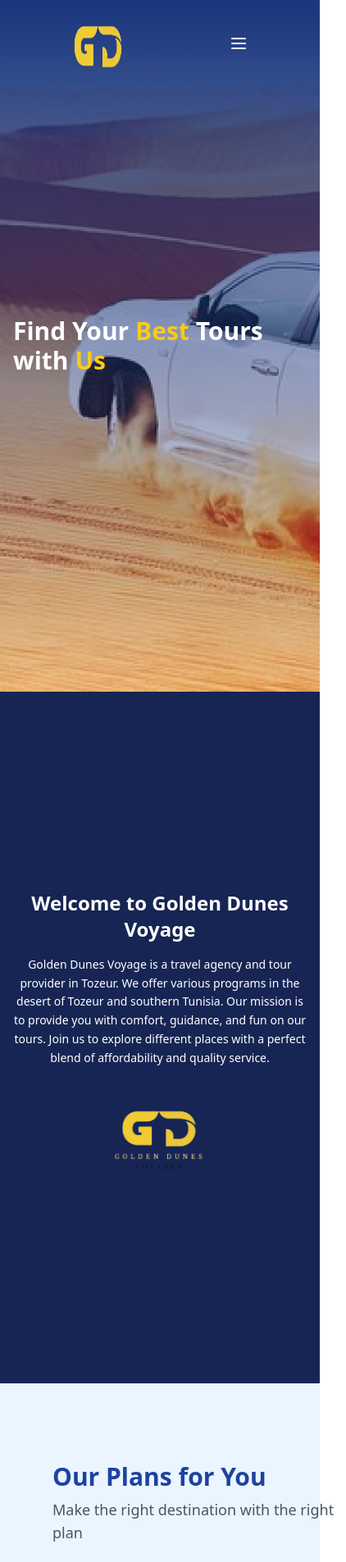
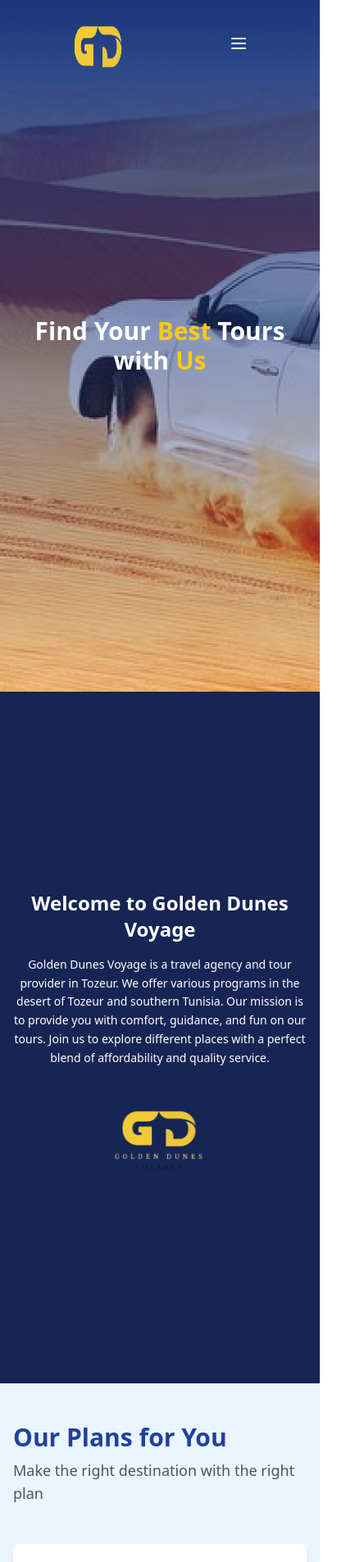
Before and after one commit to mohameddida/Agency-web, a React (Create React App) app: page / in a window 390 px wide. Shown: the top 1906 px of the page at 82% size, 422 px wide, since content can reach past the window. Built offline with nearby package versions, Linux system fonts and the light colour scheme.

Commit message:
test deploy v7

```diff
--- a/src/App.js
+++ b/src/App.js
@@ -1,24 +1,28 @@
 import React from "react";
 import AboutSection from "./components/AboutSection";
 import ContactSection from "./components/ContactSection";
-import FooterSection from "./components/FooterSeaction";
+import FooterSection from "./components/FooterSection";
 import MapSection from "./components/MapSection";
 import Navbar from "./components/NavBar";
 import PlanSection from "./components/PlanSection";
 
 const App = () => {
   return (
-    <div className="font-sans text-gray-900 ">
-      <header className="relative w-100">
+    <div className="font-sans text-gray-900">
+      {/* Header with Navbar */}
+      <header className="relative w-full">
         <Navbar />
       </header>
 
-      <main className="relative ">
-        <section id="home" className="relative w-100 ">
-          <div className="bg-custom-image bg-cover bg-center h-screen flex items-center justify-center">
+      {/* Main Content */}
+      <main className="relative">
+        {/* Home Section */}
+        <section id="home" className="relative w-full h-screen">
+          <div className="bg-custom-image bg-cover bg-center h-full flex items-center justify-center">
             <div className="absolute inset-0 bg-gradient-to-b from-dark-blue to-transparent"></div>
 
-            <div className="relative text-left px-4 sm:px-8 md:px-16 lg:px-24 max-w-screen-xl mx-auto">
+            {/* Text Content */}
+            <div className="relative text-center px-4 sm:px-8 md:px-16 lg:px-24 max-w-screen-xl mx-auto">
               <p className="text-3xl sm:text-4xl md:text-5xl lg:text-6xl font-bold text-white text-shadow">
                 Find Your <span className="text-yellow-300">Best</span> Tours
                 with <span className="text-yellow-300">Us</span>
@@ -27,24 +31,27 @@ const App = () => {
           </div>
         </section>
 
-        <section id="about" className="w-100 ">
+        {/* About Section */}
+        <section id="about" className="w-full  bg-white">
           <AboutSection />
         </section>
 
-        <section id="services">
-          {/* Services Section */}
+        {/* Services Section */}
+        <section id="services" className="w-full  bg-gray-100">
           <PlanSection />
         </section>
 
-        <section id="contact" className="w-100 ">
-          {/* Contact Section */}
+        {/* Contact Section */}
+        <section id="contact" className="w-full  bg-white">
           <ContactSection />
         </section>
 
+        {/* Map Section */}
         <MapSection />
       </main>
 
-      <footer className="relative ">
+      {/* Footer Section */}
+      <footer className="relative w-full bg-blue-950">
         <FooterSection />
       </footer>
     </div>
--- a/src/components/PlanSection.js
+++ b/src/components/PlanSection.js
@@ -6,12 +6,13 @@ import plan3 from "../assets/plan3.jpg";
 const PlanSection = () => {
   return (
     <section className="min-h-screen py-12 px-4 bg-blue-50">
-      <div className="text-left m-12 container">
+      <div className="text-left mb-12 container md:ml-16">
         <h3 className="text-3xl font-bold text-blue-800">Our Plans for You</h3>
         <p className="text-gray-600 text-lg mt-2">
           Make the right destination with the right plan
         </p>
       </div>
+
       <div className="container mx-auto">
         <div className="grid gap-8 sm:grid-cols-1 md:grid-cols-2 lg:grid-cols-3">
           {/* Plan 1 */}
@@ -21,7 +22,7 @@ const PlanSection = () => {
               src={plan1}
               alt="Montagne"
             />
-            <h3 className="text-xl font-bold text-blue-800">Montagne</h3>
+            <h3 className="text-xl font-bold text-blue-800 ">Montagne</h3>
             <p className="text-gray-600 mt-2">
               Oasis de montagne Chebika, Tamerza, Mides
             </p>
```
Also changed, not shown: src/components/FooterSection.js (renamed from src/components/FooterSeaction.js).
